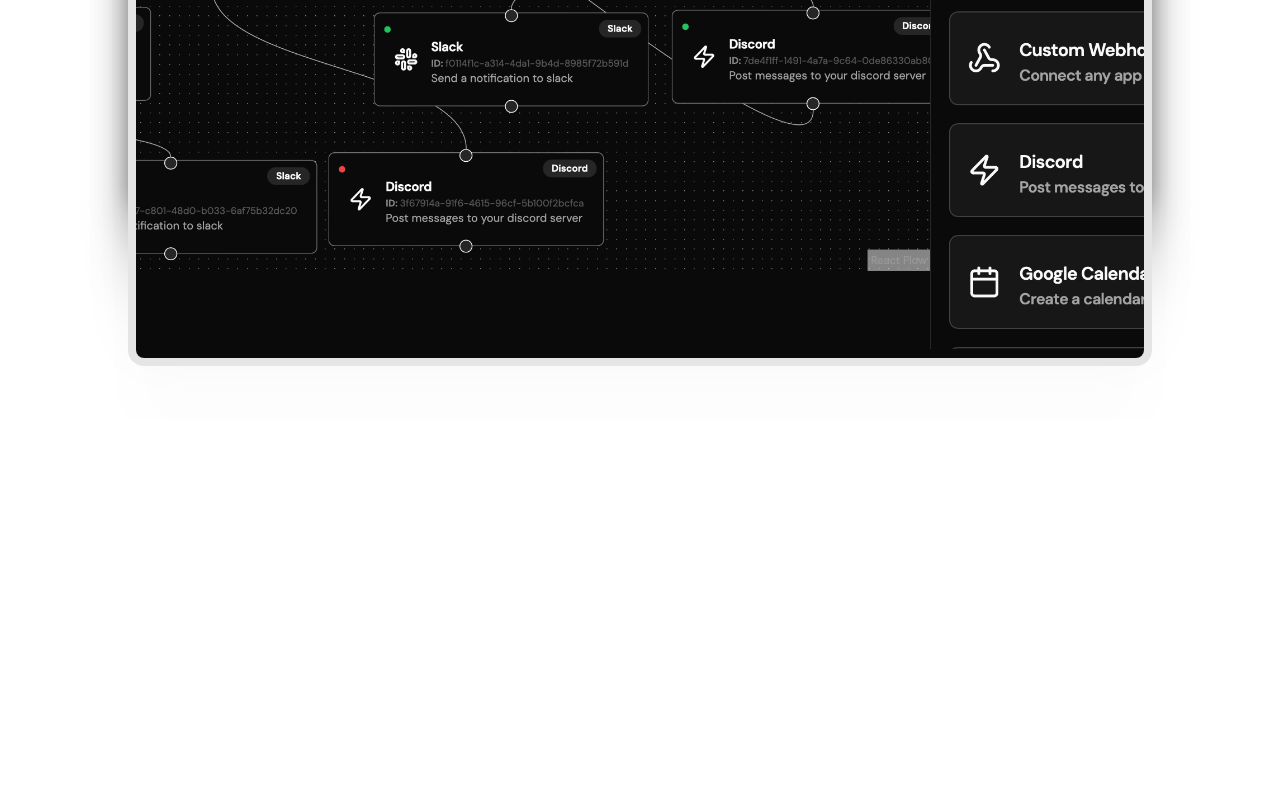
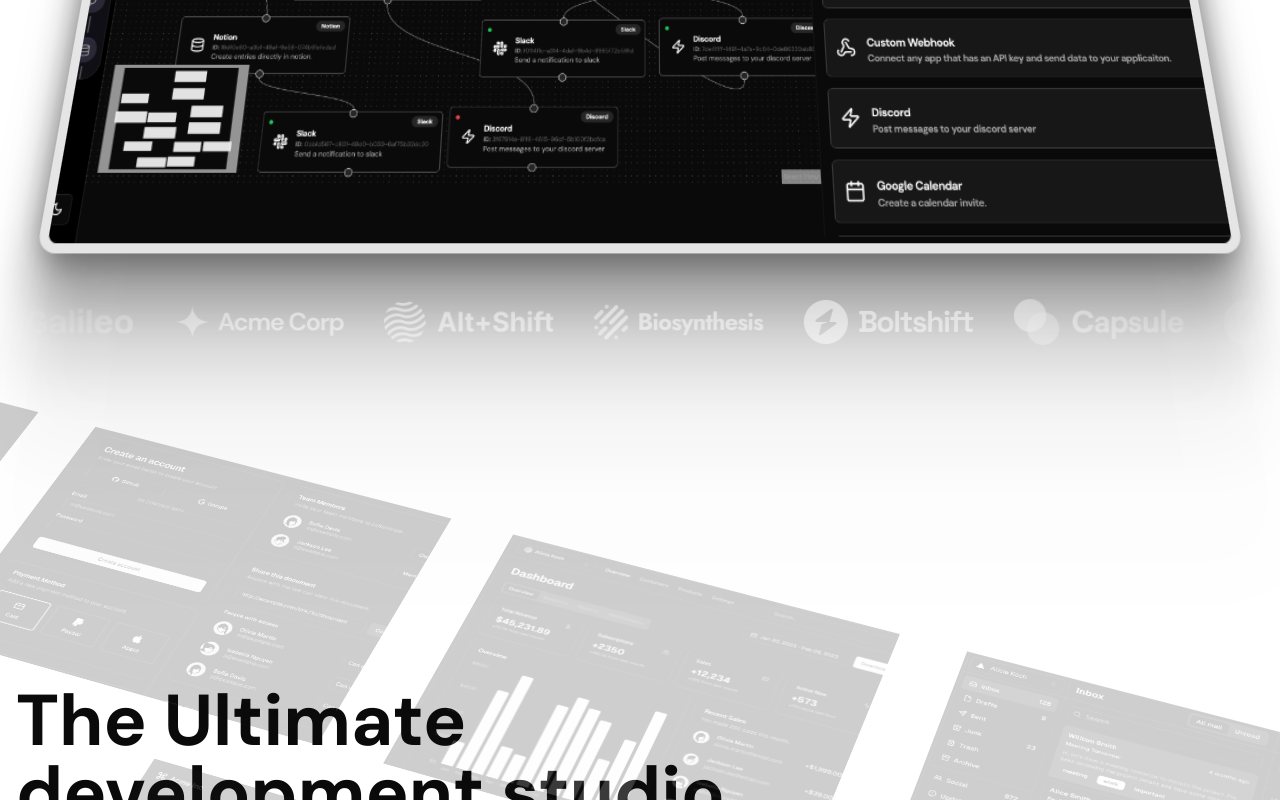
Before and after one commit to bengold1999/autom, a Next.js app: page / in a window 1280 px wide. Shown: the part 809-1609 px from the top of the page. Before the commit the page ends 1230 px from the top, so only its background shows below. Built offline with nearby package versions, Linux system fonts and the light colour scheme.

Commit message:
Add base land page

```diff
--- a/src/app/page.tsx
+++ b/src/app/page.tsx
@@ -2,6 +2,10 @@
 import NavBar from "@/components/global/navBar";
 import { ContainerScroll } from "@/components/global/container-scroll-animation";
 import { Button } from "@/components/ui/button";
+import { InfiniteMovingCards } from "@/components/global/infiniteMovingCards";
+import { clients, products } from '@/lib/constant'
+import { HeroParallax } from "@/components/global/connecParallax";
+
 export default function Home() {
   return (
     <main className="">
@@ -29,6 +33,18 @@
           />
         </div>
       </section>
+      <InfiniteMovingCards
+        className="md:mt-[18rem] mt-[-100px]"
+        items={clients}
+        direction="right"
+        speed="slow"
+      />
+      <section>
+        <HeroParallax products={products} />
+      </section>
+      <section>
+
+      </section>
       </main>
   );
 }
--- /dev/null
+++ b/src/components/global/connecParallax.tsx
@@ -0,0 +1,159 @@
+'use client'
+import React from 'react'
+import {
+  motion,
+  useScroll,
+  useTransform,
+  useSpring,
+  MotionValue,
+} from 'framer-motion'
+import Image from 'next/image'
+import Link from 'next/link'
+
+export const HeroParallax = ({
+  products,
+}: {
+  products: {
+    title: string
+    link: string
+    thumbnail: string
+  }[]
+}) => {
+  const firstRow = products.slice(0, 5)
+  const secondRow = products.slice(5, 10)
+  const thirdRow = products.slice(10, 15)
+  const ref = React.useRef(null)
+  const { scrollYProgress } = useScroll({
+    target: ref,
+    offset: ['start start', 'end start'],
+  })
+
+  const springConfig = { stiffness: 300, damping: 30, bounce: 100 }
+
+  const translateX = useSpring(
+    useTransform(scrollYProgress, [0, 1], [0, 1000]),
+    springConfig
+  )
+  const translateXReverse = useSpring(
+    useTransform(scrollYProgress, [0, 1], [0, -1000]),
+    springConfig
+  )
+  const rotateX = useSpring(
+    useTransform(scrollYProgress, [0, 0.2], [15, 0]),
+    springConfig
+  )
+  const opacity = useSpring(
+    useTransform(scrollYProgress, [0, 0.2], [0.2, 1]),
+    springConfig
+  )
+  const rotateZ = useSpring(
+    useTransform(scrollYProgress, [0, 0.2], [20, 0]),
+    springConfig
+  )
+  const translateY = useSpring(
+    useTransform(scrollYProgress, [0, 0.2], [-700, 500]),
+    springConfig
+  )
+  return (
+    <div
+      ref={ref}
+      className="h-[300vh] py-40 overflow-hidden  antialiased relative flex flex-col self-auto [perspective:1000px] [transform-style:preserve-3d]"
+    >
+      <Header />
+      <motion.div
+        style={{
+          rotateX,
+          rotateZ,
+          translateY,
+          opacity,
+        }}
+        className=""
+      >
+        <motion.div className="flex flex-row-reverse space-x-reverse space-x-20 mb-20">
+          {firstRow.map((product) => (
+            <ProductCard
+              product={product}
+              translate={translateX}
+              key={product.title}
+            />
+          ))}
+        </motion.div>
+        <motion.div className="flex flex-row  mb-20 space-x-20 ">
+          {secondRow.map((product) => (
+            <ProductCard
+              product={product}
+              translate={translateXReverse}
+              key={product.title}
+            />
+          ))}
+        </motion.div>
+        <motion.div className="flex flex-row-reverse space-x-reverse space-x-20">
+          {thirdRow.map((product) => (
+            <ProductCard
+              product={product}
+              translate={translateX}
+              key={product.title}
+            />
+          ))}
+        </motion.div>
+      </motion.div>
+    </div>
+  )
+}
+
+export const Header = () => {
+  return (
+    <div className="max-w-7xl relative mx-auto py-20 md:py-40 px-4 w-full  left-0 top-0">
+      <h1 className="text-2xl md:text-7xl font-bold dark:text-white">
+        The Ultimate <br /> development studio
+      </h1>
+      <p className="max-w-2xl text-base md:text-xl mt-8 dark:text-neutral-200">
+        We build beautiful products with the latest technologies and frameworks.
+        We are a team of passionate developers and designers that love to build
+        amazing products.
+      </p>
+    </div>
+  )
+}
+
+export const ProductCard = ({
+  product,
+  translate,
+}: {
+  product: {
+    title: string
+    link: string
+    thumbnail: string
+  }
+  translate: MotionValue<number>
+}) => {
+  return (
+    <motion.div
+      style={{
+        x: translate,
+      }}
+      whileHover={{
+        y: -20,
+      }}
+      key={product.title}
+      className="group/product h-96 w-[30rem] relative flex-shrink-0"
+    >
+      <Link
+        href={product.link}
+        className="block group-hover/product:shadow-2xl "
+      >
+        <Image
+          src={product.thumbnail}
+          height="600"
+          width="600"
+          className="object-cover object-left-top absolute h-full w-full inset-0"
+          alt={product.title}
+        />
+      </Link>
+      <div className="absolute inset-0 h-full w-full opacity-0 group-hover/product:opacity-80 bg-black pointer-events-none"></div>
+      <h2 className="absolute bottom-4 left-4 opacity-0 group-hover/product:opacity-100 text-white">
+        {product.title}
+      </h2>
+    </motion.div>
+  )
+}
--- /dev/null
+++ b/src/components/global/infiniteMovingCards.tsx
@@ -0,0 +1,102 @@
+'use client'
+
+import { cn } from '@/lib/utils'
+import Image from 'next/image'
+import React, { useEffect, useState } from 'react'
+
+export const InfiniteMovingCards = ({
+  items,
+  direction = 'left',
+  speed = 'fast',
+  pauseOnHover = true,
+  className,
+}: {
+  items: {
+    href: string
+  }[]
+  direction?: 'left' | 'right'
+  speed?: 'fast' | 'normal' | 'slow'
+  pauseOnHover?: boolean
+  className?: string
+}) => {
+  const containerRef = React.useRef<HTMLDivElement>(null)
+  const scrollerRef = React.useRef<HTMLUListElement>(null)
+
+  useEffect(() => {
+    addAnimation()
+  }, [])
+
+  const [start, setStart] = useState(false)
+  function addAnimation() {
+    if (containerRef.current && scrollerRef.current) {
+      const scrollerContent = Array.from(scrollerRef.current.children)
+
+      scrollerContent.forEach((item) => {
+        const duplicatedItem = item.cloneNode(true)
+        if (scrollerRef.current) {
+          scrollerRef.current.appendChild(duplicatedItem)
+        }
+      })
+
+      getDirection()
+      getSpeed()
+      setStart(true)
+    }
+  }
+  const getDirection = () => {
+    if (containerRef.current) {
+      if (direction === 'left') {
+        containerRef.current.style.setProperty(
+          '--animation-direction',
+          'forwards'
+        )
+      } else {
+        containerRef.current.style.setProperty(
+          '--animation-direction',
+          'reverse'
+        )
+      }
+    }
+  }
+  const getSpeed = () => {
+    if (containerRef.current) {
+      if (speed === 'fast') {
+        containerRef.current.style.setProperty('--animation-duration', '20s')
+      } else if (speed === 'normal') {
+        containerRef.current.style.setProperty('--animation-duration', '40s')
+      } else {
+        containerRef.current.style.setProperty('--animation-duration', '80s')
+      }
+    }
+  }
+  console.log(items)
+  return (
+    <div
+      ref={containerRef}
+      className={cn(
+        'scroller relative z-20  max-w-7xl overflow-hidden  [mask-image:linear-gradient(to_right,transparent,white_20%,white_80%,transparent)]',
+        className
+      )}
+    >
+      <ul
+        ref={scrollerRef}
+        className={cn(
+          ' flex min-w-full shrink-0 gap-10 py-4 w-max flex-nowrap',
+          start && 'animate-scroll ',
+          pauseOnHover && 'hover:[animation-play-state:paused]'
+        )}
+      >
+        {items.map((item, idx) => (
+          <Image
+            width={170}
+            height={1}
+            src={item.href}
+            alt={item.href}
+            className=" relative rounded-2xl  object-contain opacity-50"
+            key={item.href}
+          />
+        ))}
+      </ul>
+    </div>
+  )
+}
--- /dev/null
+++ b/src/lib/constant.ts
@@ -0,0 +1,84 @@
+export const clients = [...new Array(10)].map((client, index) => ({
+    href: `/${index + 1}.png`,
+  }))
+
+  export const products = [
+    {
+      title: 'Moonbeam',
+      link: 'https://gomoonbeam.com',
+      thumbnail: '/p1.png',
+    },
+    {
+      title: 'Cursor',
+      link: 'https://cursor.so',
+      thumbnail: '/p2.png',
+    },
+    {
+      title: 'Rogue',
+      link: 'https://userogue.com',
+      thumbnail: '/p3.png',
+    },
+
+    {
+      title: 'Editorially',
+      link: 'https://editorially.org',
+      thumbnail: '/p4.png',
+    },
+    {
+      title: 'Editrix AI',
+      link: 'https://editrix.ai',
+      thumbnail: '/p5.png',
+    },
+    {
+      title: 'Pixel Perfect',
+      link: 'https://app.pixelperfect.quest',
+      thumbnail: '/p6.png',
+    },
+
+    {
+      title: 'Algochurn',
+      link: 'https://algochurn.com',
+      thumbnail: '/p1.png',
+    },
+    {
+      title: 'Aceternity UI',
+      link: 'https://ui.aceternity.com',
+      thumbnail: '/p2.png',
+    },
+    {
+      title: 'Tailwind Master Kit',
+      link: 'https://tailwindmasterkit.com',
+      thumbnail: '/p3.png',
+    },
+    {
+      title: 'SmartBridge',
+      link: 'https://smartbridgetech.com',
+      thumbnail: '/p4.png',
+    },
+    {
+      title: 'Renderwork Studio',
+      link: 'https://renderwork.studio',
+      thumbnail: '/p5.png',
+    },
+
+    {
+      title: 'Creme Digital',
+      link: 'https://cremedigital.com',
+      thumbnail: '/p6.png',
+    },
+    {
+      title: 'Golden Bells Academy',
+      link: 'https://goldenbellsacademy.com',
+      thumbnail: '/p1.png',
+    },
+    {
+      title: 'Invoker Labs',
+      link: 'https://invoker.lol',
+      thumbnail: '/p2.png',
+    },
+    {
+      title: 'E Free Invoice',
+      link: 'https://efreeinvoice.com',
+      thumbnail: '/p3.png',
+    },
+  ]
```
